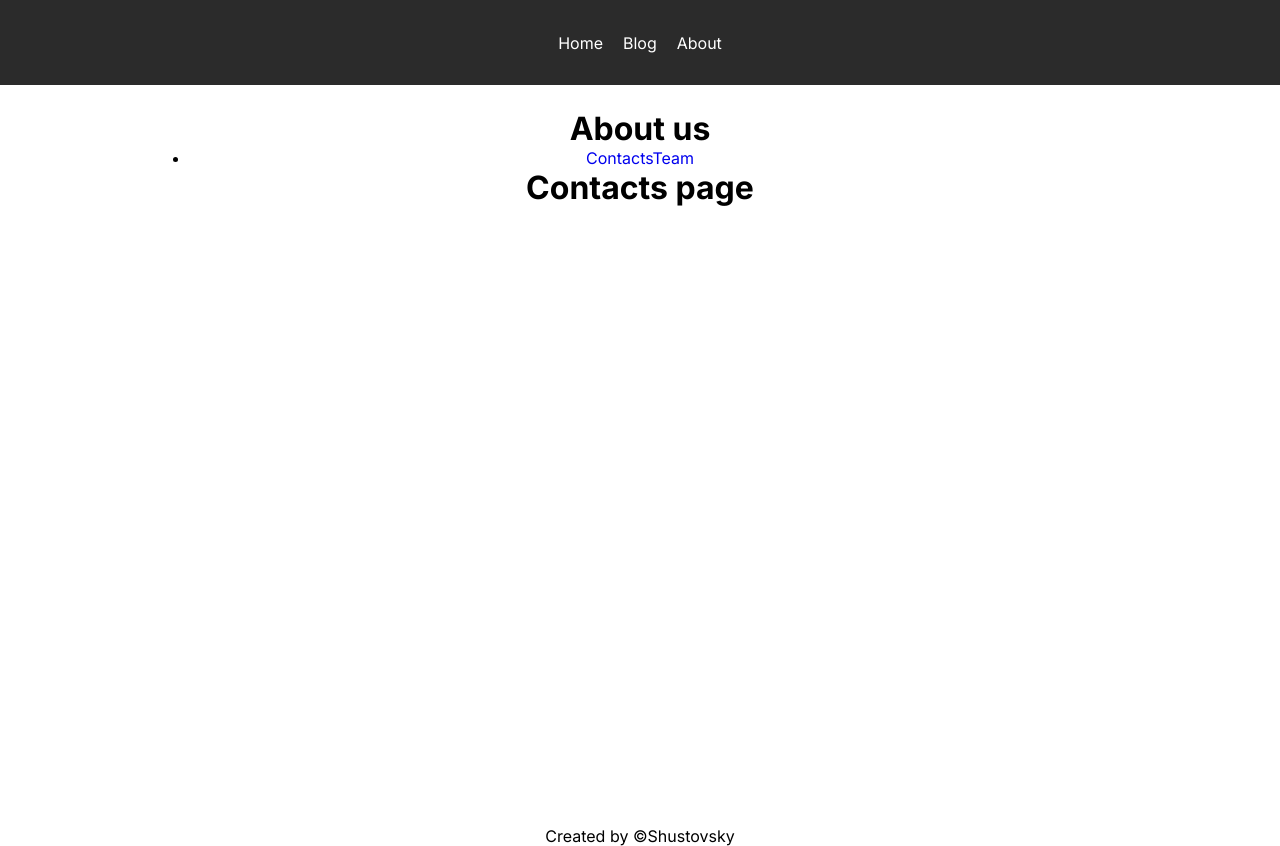
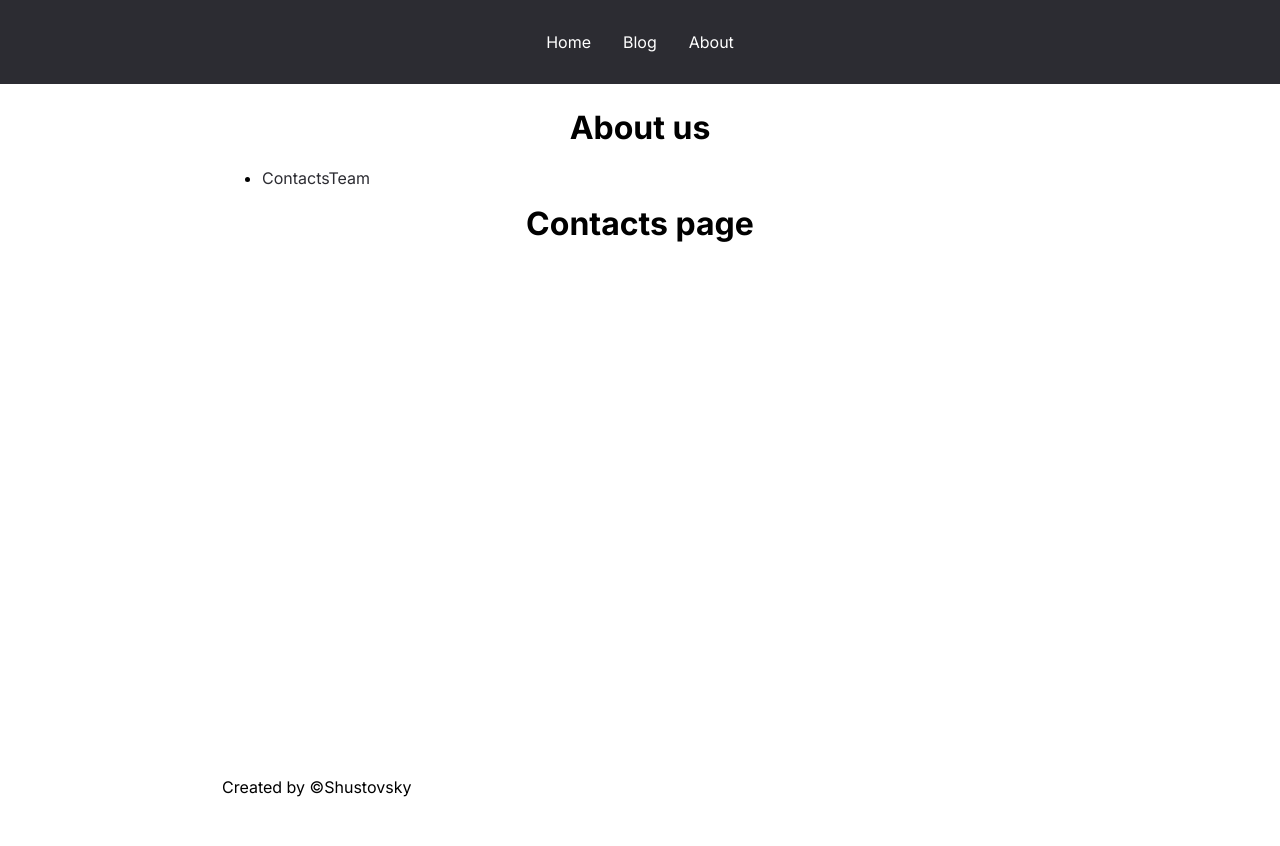
Before and after one commit to Shustovsky/Next, a Next.js app: page /about/contacts in a window 1280 px wide. After the commit the page ends 800 px from the top, so only its background shows below. Built offline with nearby package versions, Linux system fonts and the light colour scheme.

Commit message:
fix: change styles

```diff
--- a/src/app/globals.css
+++ b/src/app/globals.css
@@ -1,6 +1,38 @@
-*{
+* {
+    box-sizing: border-box;
+}
+
+:root {
+    --color-bg: #2C2C32;
+    --color-active: #0f7dc6;
+}
+
+body {
     margin: 0;
-    padding: 0;
+    font-family: -apple-system, BlinkMacSystemFont, 'Segoe UI', 'Roboto', 'Oxygen',
+    'Ubuntu', 'Cantarell', 'Fira Sans', 'Droid Sans', 'Helvetica Neue',
+    sans-serif;
+    -webkit-font-smoothing: antialiased;
+    -moz-osx-font-smoothing: grayscale;
+}
+
+header {
+    background-color: var(--color-bg);
+    padding: 2rem 0;
+    text-align: center;
+}
+header > a {
+    color: white;
+    text-decoration: none;
+    padding: 0 1rem;
+}
+header > a:hover {
+    text-decoration: underline;
+}
+
+h1 {
+    text-align: center;
+    margin-top: 0;
 }
 
 .container {
@@ -8,21 +40,6 @@
     padding-left: 2rem;
     padding-right: 2rem;
     margin: 0 auto;
-    text-align: center;
-}
-
-header{
-    display: flex;
-    align-items: center;
-    justify-content: center;
-    gap: 20px;
-    background-color: #2b2b2b;
-    height: 85px;
-
-}
-header  a{
-
-    color: white;
 }
 
 main {
@@ -31,12 +48,31 @@ main {
     padding-bottom: 1.5rem;
 }
 
-a {
+main a {
     text-decoration: none;
-
+    color: var(--color-bg);
+}
+main a:hover {
+    text-decoration: underline;
 }
 
-a:hover {
-    text-decoration: underline;
+.active {
+    color: var(--color-active);
+    cursor: default;
+}
 
+form {
+    display: flex;
+    justify-content: center;
 }
+
+form button {
+    background-color: var(--color-active);
+    cursor: pointer;
+    color: white;
+    border: none;
+}
+
+input[type="search"] {
+    padding: 0.5rem 1rem;
+}
```
